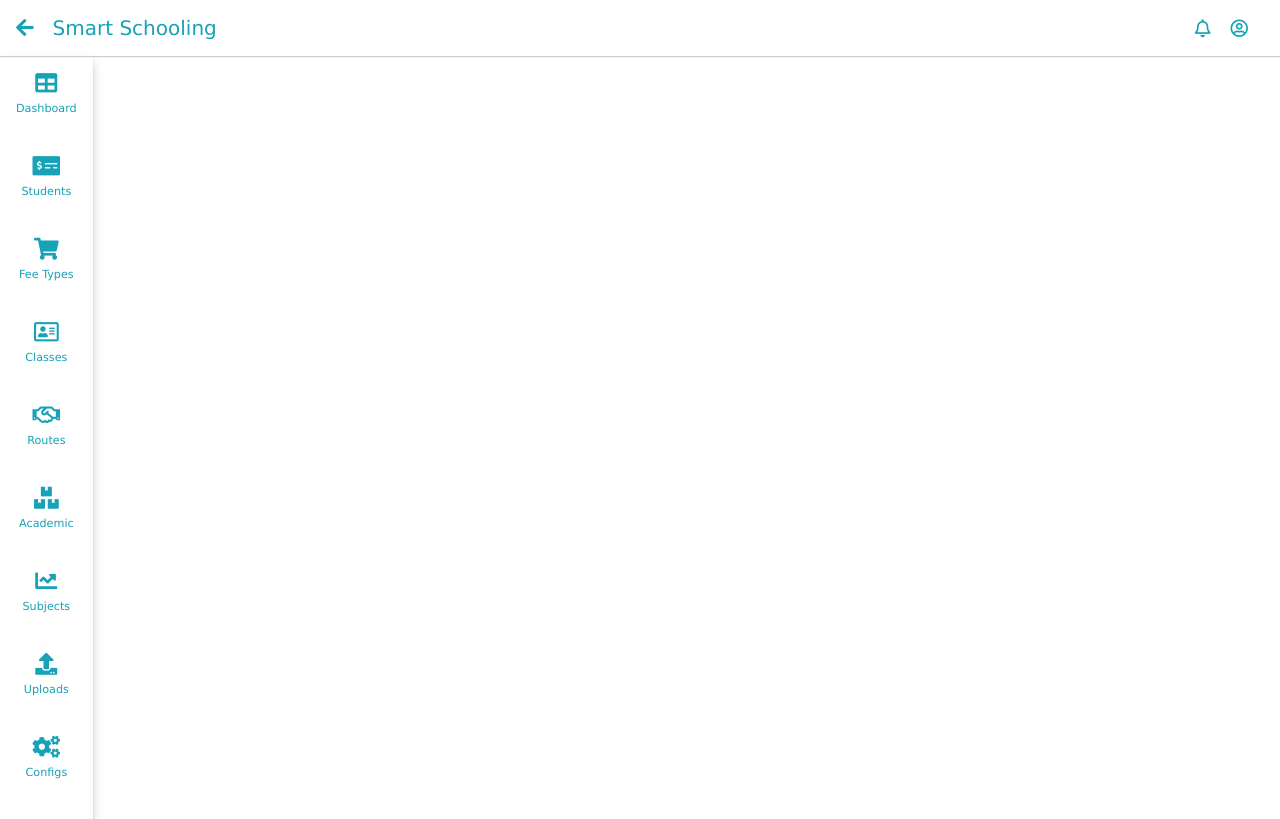
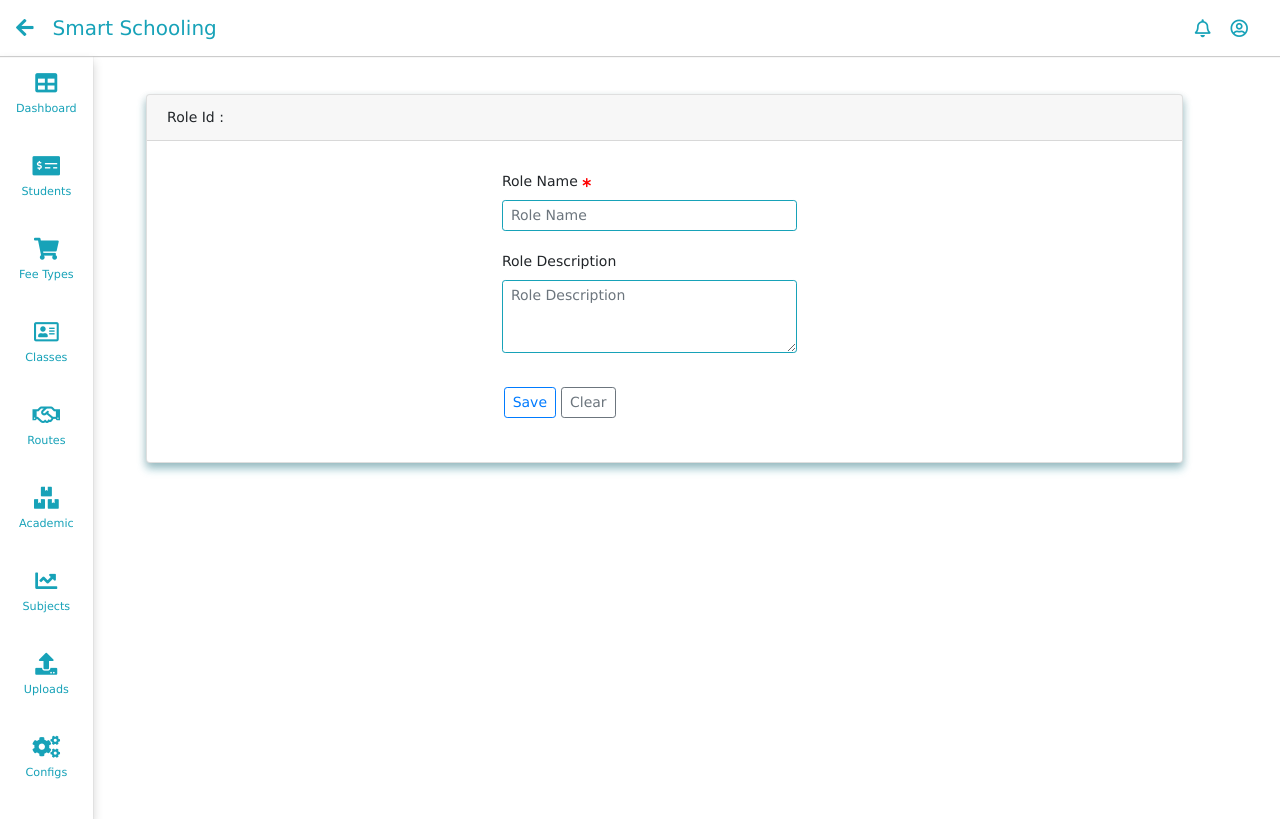
Before and after one commit to mahi664/smartschooling-ui, an Angular app: page /roles/role/1 in a window 1280 px wide. Before the commit this address led to /. Built offline with nearby package versions, Linux system fonts and the light colour scheme; sample sign-in values are in the browser's storage.

Commit message:
Develop a screen to add new role details #83

```diff
--- a/src/app/app-routing.module.ts
+++ b/src/app/app-routing.module.ts
@@ -12,6 +12,8 @@ import { LeaveTypesComponent } from './leave-types/leave-types.component';
 import { LoginComponent } from './login/login.component';
 import { NewFeeTypeComponent } from './new-fee-type/new-fee-type.component';
 import { NewLeaveTypeComponent } from './new-leave-type/new-leave-type.component';
+import { NewRoleComponent } from './new-role/new-role.component';
+import { RolesComponent } from './roles/roles.component';
 import { RoutesComponent } from './routes/routes.component';
 import { AuthenticationGuard } from './services/authentication.guard';
 import { StudentDetailsComponent } from './student-details/student-details.component';
@@ -36,7 +38,9 @@ const routes: Routes = [
   {path: "fees-receivable/details/:studentId", component: FeesReceivableDetailsComponent, canActivate: [AuthenticationGuard]},
   {path: "Fees/Payment/:studentId", component: StudentFeesNewPaymentComponent, canActivate: [AuthenticationGuard]},
   {path: "leave-types/new-type/:leaveId", component: NewLeaveTypeComponent, canActivate: [AuthenticationGuard]},
-  {path: "leave-types", component: LeaveTypesComponent, canActivate: [AuthenticationGuard]}
+  {path: "leave-types", component: LeaveTypesComponent, canActivate: [AuthenticationGuard]},
+  {path: "roles", component: RolesComponent, canActivate: [AuthenticationGuard]},
+  {path: "roles/role/:roleId", component: NewRoleComponent, canActivate: [AuthenticationGuard]}
 ];
 
 @NgModule({
--- a/src/app/app.module.ts
+++ b/src/app/app.module.ts
@@ -25,6 +25,8 @@ import { AdminDashboardComponent } from './admin-dashboard/admin-dashboard.compo
 import { TokenInterceptorService } from './services/token-interceptor.service';
 import { NewLeaveTypeComponent } from './new-leave-type/new-leave-type.component';
 import { LeaveTypesComponent } from './leave-types/leave-types.component';
+import { RolesComponent } from './roles/roles.component';
+import { NewRoleComponent } from './new-role/new-role.component';
 
 @NgModule({
   declarations: [
@@ -47,7 +49,9 @@ import { LeaveTypesComponent } from './leave-types/leave-types.component';
     LoginComponent,
     AdminDashboardComponent,
     NewLeaveTypeComponent,
-    LeaveTypesComponent
+    LeaveTypesComponent,
+    RolesComponent,
+    NewRoleComponent
   ],
   imports: [
     BrowserModule,
--- /dev/null
+++ b/src/app/new-role/new-role.component.html
@@ -0,0 +1,44 @@
+<div class="card box-shadow">
+  <div class="card-header">
+    Role Id :
+  </div>
+
+  <div class="card-body">
+    <div class="row container" style="padding:1%;">
+      <div class="col-md-4 offset-4">
+        <div class="input-group-sm">
+          <label for="usr">
+            Role Name <i class='fas fa-asterisk' style="color: red; font-size: xx-small"></i>
+            <small style="color: red; font-size: smaller;" *ngIf="validationFlags['roleName']">(Role Name can not be
+              empty)</small>
+          </label>
+          <input type="text" class="form-control custom-input-style" placeholder="Role Name"
+            [(ngModel)]="roleDetails.roleName" (change)="validateField('roleName',roleDetails.roleName)">
+        </div>
+      </div>
+    </div>
+
+    <div class="row container" style="padding:1%;">
+      <div class="col-md-4 offset-4">
+        <div class="input-group-sm">
+          <label for="usr">
+            Role Description
+          </label>
+          <textarea class="form-control" style="border: 1px solid rgb(23, 162, 184);" placeholder="Role Description"
+            rows="3" [(ngModel)]="roleDetails.roleDescription"></textarea>
+        </div>
+      </div>
+    </div>
+
+    <div class="row container" >
+      <div class="col-md-4 offset-4">
+        <div class="my-4">
+          <button class="btn btn-outline-primary btn-sm" style="margin-right: 5px;" (click)="saveRoleType()">Save</button>
+
+          <button class="btn btn-outline-secondary btn-sm" style="margin-right: 5px;">Clear</button>
+        </div>
+      </div>
+    </div>
+
+  </div>
+</div>
--- /dev/null
+++ b/src/app/new-role/new-role.component.ts
@@ -0,0 +1,48 @@
+import { Component, OnInit } from '@angular/core';
+
+export class RoleDetails {
+  constructor(public roleId: string, public roleName: string, public roleDescription: string) {}
+}
+
+@Component({
+  selector: 'app-new-role',
+  templateUrl: './new-role.component.html',
+  styleUrls: ['./new-role.component.css']
+})
+export class NewRoleComponent implements OnInit {
+
+  roleDetails : RoleDetails = new RoleDetails("","","");
+  validationFlags = {};
+
+  constructor() { }
+
+  ngOnInit() {
+    this.initValidationFlags();
+  }
+
+  initValidationFlags(){
+    this.validationFlags['roleName'] = false;
+  }
+
+  validateField(field : string, value : string){
+    this.validationFlags[field]= value==="" ? true : false;
+  }
+
+  saveRoleType(){
+    console.log("Adding new Role Details", this.roleDetails);
+    if(this.validateRoleDetails()){
+
+    }else{
+      alert("Please Fill all the required Details!");
+    }
+  }
+
+  validateRoleDetails(){
+    let retFlag = true;
+    if(this.roleDetails.roleName==="" || this.roleDetails.roleName===undefined){
+      this.validationFlags['roleName'] = true;
+      retFlag = false;
+    }
+    return retFlag;
+  }
+}
--- /dev/null
+++ b/src/app/roles/roles.component.html
@@ -0,0 +1,3 @@
+<p>
+  roles works!
+</p>
--- /dev/null
+++ b/src/app/roles/roles.component.ts
@@ -0,0 +1,15 @@
+import { Component, OnInit } from '@angular/core';
+
+@Component({
+  selector: 'app-roles',
+  templateUrl: './roles.component.html',
+  styleUrls: ['./roles.component.css']
+})
+export class RolesComponent implements OnInit {
+
+  constructor() { }
+
+  ngOnInit() {
+  }
+
+}
--- a/src/app/side-nav/side-nav.component.html
+++ b/src/app/side-nav/side-nav.component.html
@@ -71,11 +71,9 @@
                   <small><a class="text-info custom-right-dropdown-content nav-link"
                           routerLink="/leave-types">Leave Types</a></small>
                   <hr>
-                  <small><a class="text-info custom-right-dropdown-content nav-link" routerLink="/Add-product">Add
-                          Product</a></small>
+                  <small><a class="text-info custom-right-dropdown-content nav-link" [routerLink]="['/roles/role',-1]">Add New Role</a></small>
                   <hr>
-                  <small><a class="text-info custom-right-dropdown-content nav-link" routerLink="/Add-category">Add
-                          Categories</a></small>
+                  <small><a class="text-info custom-right-dropdown-content nav-link" routerLink="/roles">Roles</a></small>
                   <hr>
                   <small><a class="text-info custom-right-dropdown-content nav-link" routerLink="/Add-gst">
                           GST Details</a></small>
```
Also changed, not shown: src/app/new-role/new-role.component.css (added), src/app/roles/roles.component.css (added), 2 other files (tests, documents, lock files or other folders).
